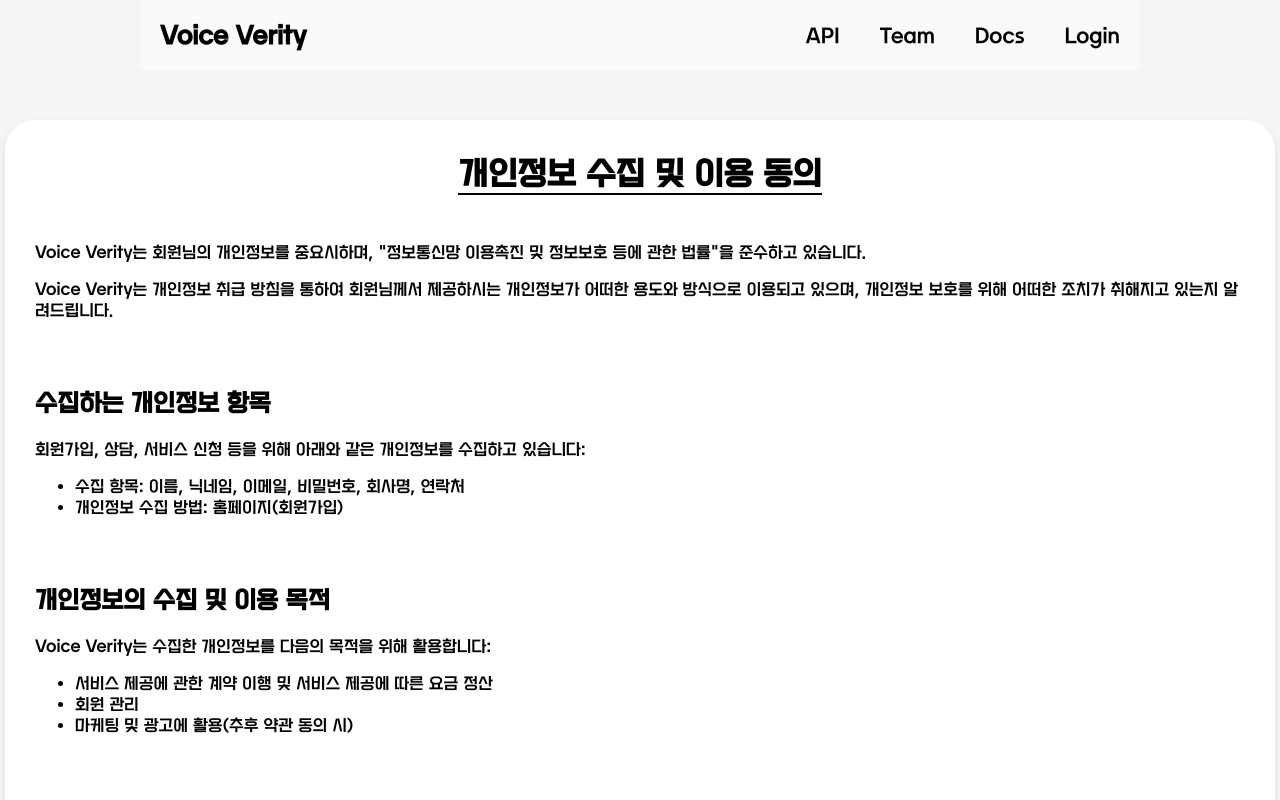
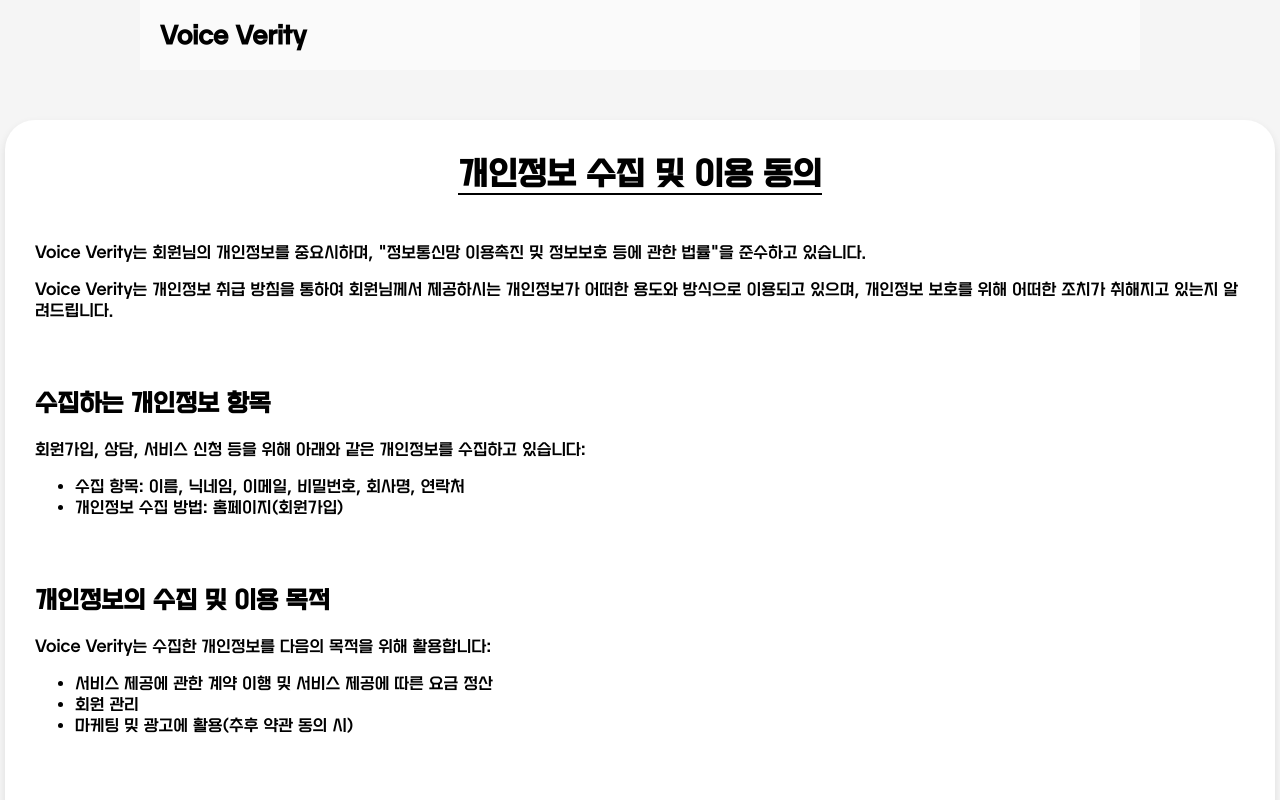
Before and after one commit to kyudori/KT_AIVLE_School_Big_Project, a Next.js app in the folder frontend/: page /terms/personal-info in a window 1280 px wide. Shown: the top 800 px of the page. Built offline with nearby package versions, Linux system fonts and the light colour scheme.

Commit message:
약관 nav 수정

```diff
--- /dev/null
+++ b/frontend/components/Navbar.Term.js
@@ -0,0 +1,22 @@
+const navStyle = {
+    fontFamily: "fontA, sans-serif",
+    display: "flex",
+    height: "70px",
+    background: "rgba(255, 255, 255, 0.55)",
+    alignItems: "center",
+    padding: "0 20px",
+  };
+
+  const brandStyle = {
+    fontSize: "24px",
+    fontWeight: "bold",
+    color: "#000",
+  };
+
+  export default function Navbar() {
+    return (
+      <nav style={navStyle}>
+        <span style={brandStyle}>Voice Verity</span>
+      </nav>
+    );
+  }
--- a/frontend/pages/terms/personal-info.js
+++ b/frontend/pages/terms/personal-info.js
@@ -1,4 +1,4 @@
-import Navbar from "../../components/Navbar";
+import Navbar from "../../components/Navbar.Term";
 import Footer from "../../components/Footer";
 import styles from "../../styles/Terms.module.css";
 
--- a/frontend/pages/terms/service-terms.js
+++ b/frontend/pages/terms/service-terms.js
@@ -1,4 +1,4 @@
-import Navbar from '../../components/Navbar';
+import Navbar from "../../components/Navbar.Term";
 import Footer from '../../components/Footer';
 import styles from '../../styles/Terms.module.css';
 
--- a/frontend/pages/terms/voice-collection.js
+++ b/frontend/pages/terms/voice-collection.js
@@ -1,4 +1,4 @@
-import Navbar from "../../components/Navbar";
+import Navbar from "../../components/Navbar.Term";
 import Footer from "../../components/Footer";
 import styles from "../../styles/Terms.module.css";
 
```
